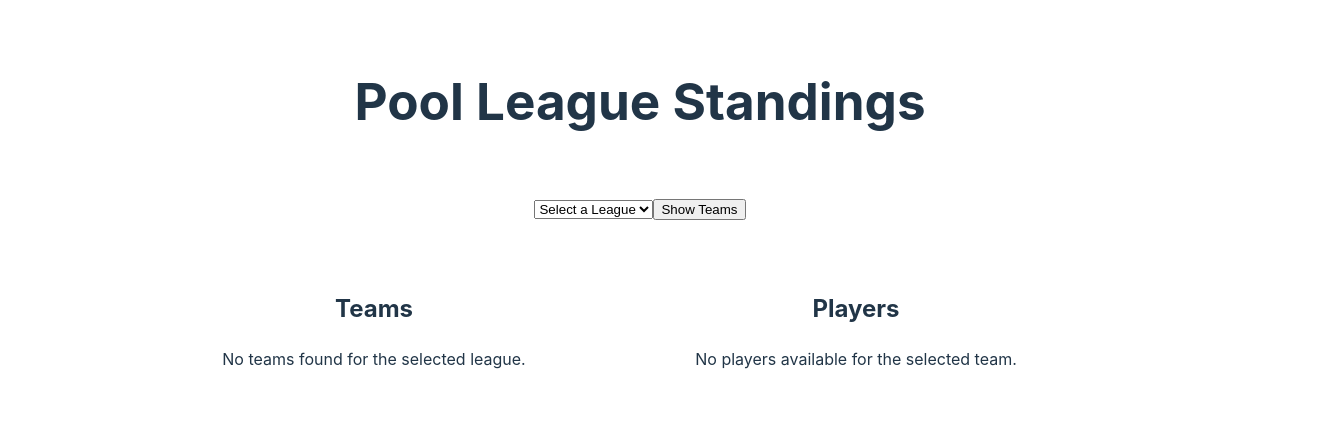
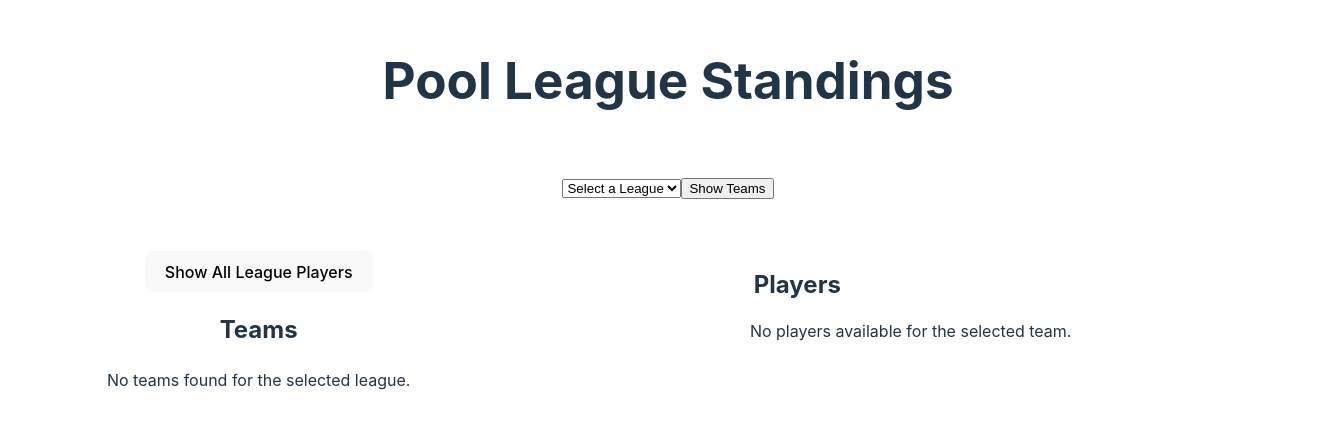
Before and after one commit to nharmston/PoolLeagueTracking, a React (Vite) app in the folder pool-league-tracking/: page / in a window 1280 px wide. Shown: the part 177-606 px from the top of the page, 1344 px wide, since content can reach past the window. Built offline with nearby package versions, Linux system fonts and the light colour scheme.

Commit message:
Added Show all League Players

```diff
--- a/pool-league-tracking/src/App.css
+++ b/pool-league-tracking/src/App.css
@@ -58,8 +58,11 @@ li {
 .container {
   display: flex;
   gap: 2rem;
-  justify-content: flex-start;
+  justify-content: space-between;
   padding: 20px;
+  width: 100%;
+  max-width: 1400px; /* Prevent excessive stretching on very wide screens */
+  margin: 0 auto;
 }
 
 /* Teams list section */
@@ -91,13 +94,21 @@ li {
 
 /* Players table section */
 .players-table {
-  width: 500px;
+  min-width: 800px;
+  max-width: 1200px;
+  flex: 2;
   overflow-x: auto;
 }
 
 .players-table table {
-  width: 100%;
+  width: 600px;
   border-collapse: collapse;
+}
+
+.players-table h2 {
+  width: 600px;
+  text-align: center;
+  margin: 0 0 1rem 0;
 }
 
 .players-table th,
@@ -105,6 +116,20 @@ li {
   border: 1px solid #ddd;
   padding: 8px;
   text-align: center;
+  white-space: nowrap;
+}
+
+/* Make name column expand based on content */
+.players-table th:first-child,
+.players-table td:first-child {
+  text-align: center;
+  padding-right: 0px; /* Give some breathing room */
+}
+
+/* Keep numeric columns compact */
+.players-table th:not(:first-child),
+.players-table td:not(:first-child) {
+  padding: 12px;
 }
 
 .players-table th {
--- a/pool-league-tracking/src/App.tsx
+++ b/pool-league-tracking/src/App.tsx
@@ -40,6 +40,16 @@ function App() {
     return players;
   }
 
+  function findPlayersByLeague(leagues: League[], selectLeague: string) {
+    const filteredLeagues = leagues.filter((league) => league.name === selectLeague);
+    console.log("Filtering Leagues:", { filteredLeagues })
+    const allPlayersInLeague = filteredLeagues.flatMap((leagues) => leagues.teams.flatMap(({ players }) => players));
+    return allPlayersInLeague;
+  }
+  const typedLeagueData = leagueData as League[];
+  const testResult = findPlayersByLeague(typedLeagueData, "Grand Rapids");
+  console.log("Final result:", testResult);
+
   const leagueNames = extractLeagueNames(leagueData as League[]);
 
   return (
@@ -47,9 +57,10 @@ function App() {
       <h1>Pool League Standings</h1>
       <div className="card">
         <form
-          onSubmit={(e: React.FormEvent<HTMLFormElement>) => {
+          onSubmit={(e) => {
             e.preventDefault();
             setTeams(findTeamsByLeagueName(leagueData as League[], selectedLeague));
+            setPlayers(findPlayersByLeague(leagueData as League[], selectedLeague)); // Add this line
           }}
         >
           <select
@@ -76,10 +87,18 @@ function App() {
       </div>
       <div className="container">
         <div className="teams-list">
+          <button
+            className="rounded bg-secondary m-1 p-1 hover:bg-green-100 hover:text-secondary text-slate-400"
+            onClick={() => {
+              setPlayers(findPlayersByLeague(leagueData as League[], selectedLeague));
+            }}
+          >
+            Show All League Players
+          </button>
           <h2>Teams</h2>
           <ul>
             {teams.length > 0 ? (
-              teams.map((team: string, index: number) => (
+              teams.map((team, index) => (
                 <li
                   key={index}
                   onClick={() => setPlayers(findPlayersByTeamName(leagueData as League[], team))}
@@ -93,6 +112,7 @@ function App() {
           </ul>
         </div>
         <div className="players-table">
+          <h2> </h2>
           <h2>Players</h2>
           {players.length > 0 ? (
             <table>
--- a/pool-league-tracking/src/leagueData.json
+++ b/pool-league-tracking/src/leagueData.json
@@ -68,8 +68,8 @@
                 {
                     "id": 1004,
                     "icon": "path/to/icon",
-                    "firstName": "ERIC",
-                    "lastName": "LOCKEN",
+                    "firstName": "Eric",
+                    "lastName": "Locken",
                     "role": "Primary",
                     "stats": [
                         {
```
